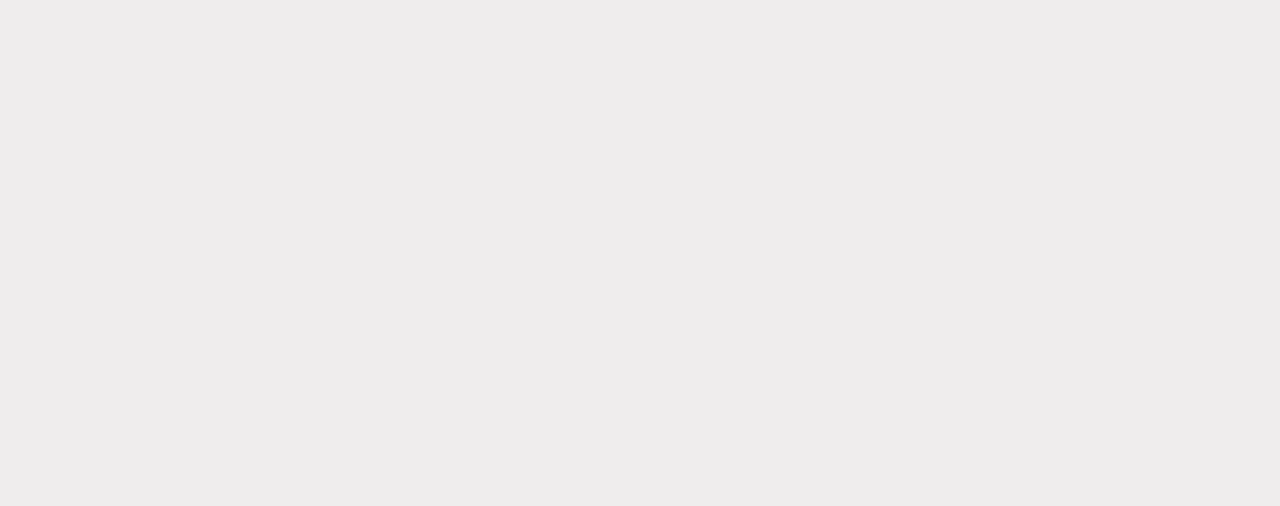
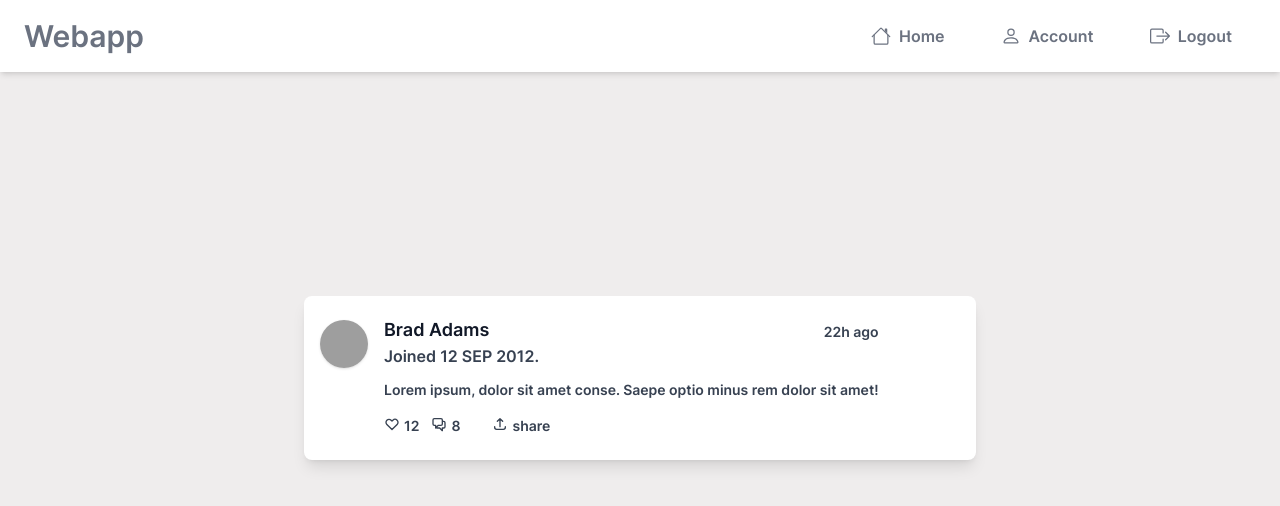
Before and after one commit to EhtishamSattar/travel-log-appp, a React (Create React App) app: page /content in a window 1280 px wide. Before the commit this address had no page. Shown: the top 506 px of the page. Built offline with nearby package versions, Linux system fonts and the light colour scheme; grey boxes are pictures that could not be loaded; a web font is replaced by a local one.

Commit message:
NavbarMain and Post section added

```diff
--- a/src/App.js
+++ b/src/App.js
@@ -9,6 +9,7 @@ import LoadingPage from './Components/LoadingPage';
 import Video from './Components/Video';
 import ContactUs from './Components/ContactUs';
 import Navbar from './Components/Navbar';
+import Plot from './Components/Plot';
 
 function App() {
   const [isLoading, setIsLoading] = useState(true);
@@ -33,6 +34,7 @@ function App() {
         <Route path="/signUp" element={<SignUp />} />
         <Route path="/travelooVideo" element={<Video />} />
         <Route path="/contactUs" element={<ContactUs/>} />
+        <Route path="/content" element={<Plot/>} />
       </Routes>
       }
 
--- a/src/Components/LoginPage.js
+++ b/src/Components/LoginPage.js
@@ -20,7 +20,7 @@ const LoginPage = () => {
                         </div>
 
                         <div>
-                            <input className="bg-[#4F46E5] w-full py-2 rounded-md text-white font-bold cursor-pointer hover:bg-[#181196]" type="submit" value="Login" />
+                            <Link to="/content"><input className="bg-[#4F46E5] w-full py-2 rounded-md text-white font-bold cursor-pointer hover:bg-[#181196]" type="submit" value="Login" /></Link>
                         </div>
 
 
--- /dev/null
+++ b/src/Components/NavbarMain.js
@@ -0,0 +1,38 @@
+import React from 'react'
+
+const NavbarMain = () => {
+    return (
+        <>
+            <div className="bg-gray-100">
+                <nav className="bg-white px-6 relative shadow-md">
+                    <div className="flex flex-row justify-between items-center py-2">
+                        <h3 className="font-semibold text-3xl text-gray-500">Webapp</h3>
+                        <div className="group flex flex-col items-center">
+                            <button className="p-2 rounded-lg md:hidden">
+                                <svg xmlns="http://www.w3.org/2000/svg" fill="currentColor" className="h-10 fill-current" viewBox="0 0 16 16"><path fill-rule="evenodd" d="M2.5 12a.5.5 0 0 1 .5-.5h10a.5.5 0 0 1 0 1H3a.5.5 0 0 1-.5-.5zm0-4a.5.5 0 0 1 .5-.5h10a.5.5 0 0 1 0 1H3a.5.5 0 0 1-.5-.5zm0-4a.5.5 0 0 1 .5-.5h10a.5.5 0 0 1 0 1H3a.5.5 0 0 1-.5-.5z" /></svg>
+                            </button>
+                            <div className="hidden group-hover:block md:block absolute md:static bg-white inset-x-0 top-16 py-3 shadow-md md:shadow-none text-gray-600">
+                                <div className="flex flex-row justify-center items-center text-center font-semibold text-gray-500">
+                                    <a className="px-6 py-1 flex flex-col md:flex-row md:items-center" href="#">
+                                        <svg xmlns="http://www.w3.org/2000/svg" fill="currentColor" className="fill-current h-10 md:h-5 px-2" viewBox="0 0 16 16"><path fill-rule="evenodd" d="M2 13.5V7h1v6.5a.5.5 0 0 0 .5.5h9a.5.5 0 0 0 .5-.5V7h1v6.5a1.5 1.5 0 0 1-1.5 1.5h-9A1.5 1.5 0 0 1 2 13.5zm11-11V6l-2-2V2.5a.5.5 0 0 1 .5-.5h1a.5.5 0 0 1 .5.5z" /><path fill-rule="evenodd" d="M7.293 1.5a1 1 0 0 1 1.414 0l6.647 6.646a.5.5 0 0 1-.708.708L8 2.207 1.354 8.854a.5.5 0 1 1-.708-.708L7.293 1.5z" /></svg>
+                                        Home
+                                    </a>
+                                    <a className="px-6 py-1 flex flex-col md:flex-row md:items-center" href="#">
+                                        <svg xmlns="http://www.w3.org/2000/svg" fill="currentColor" className="fill-current h-10 md:h-5 px-2" viewBox="0 0 16 16"><path d="M8 8a3 3 0 1 0 0-6 3 3 0 0 0 0 6zm2-3a2 2 0 1 1-4 0 2 2 0 0 1 4 0zm4 8c0 1-1 1-1 1H3s-1 0-1-1 1-4 6-4 6 3 6 4zm-1-.004c-.001-.246-.154-.986-.832-1.664C11.516 10.68 10.289 10 8 10c-2.29 0-3.516.68-4.168 1.332-.678.678-.83 1.418-.832 1.664h10z" /></svg>
+                                        Account
+                                    </a>
+                                    <a className="px-6 py-1 flex flex-col md:flex-row md:items-center" href="#">
+                                        <svg xmlns="http://www.w3.org/2000/svg" fill="currentColor" className="fill-current h-10 md:h-5 px-2" viewBox="0 0 16 16"><path fill-rule="evenodd" d="M10 12.5a.5.5 0 0 1-.5.5h-8a.5.5 0 0 1-.5-.5v-9a.5.5 0 0 1 .5-.5h8a.5.5 0 0 1 .5.5v2a.5.5 0 0 0 1 0v-2A1.5 1.5 0 0 0 9.5 2h-8A1.5 1.5 0 0 0 0 3.5v9A1.5 1.5 0 0 0 1.5 14h8a1.5 1.5 0 0 0 1.5-1.5v-2a.5.5 0 0 0-1 0v2z" /><path fill-rule="evenodd" d="M15.854 8.354a.5.5 0 0 0 0-.708l-3-3a.5.5 0 0 0-.708.708L14.293 7.5H5.5a.5.5 0 0 0 0 1h8.793l-2.147 2.146a.5.5 0 0 0 .708.708l3-3z" /></svg>
+                                        Logout
+                                    </a>
+                                </div>
+                            </div>
+                        </div>
+                    </div>
+                </nav>
+            </div>
+        </>
+    )
+}
+
+export default NavbarMain
--- /dev/null
+++ b/src/Components/Plot.js
@@ -0,0 +1,18 @@
+import React from 'react'
+import NavbarMain from './NavbarMain'
+import Post from './Post'
+
+const Plot = () => {
+    return (
+        <>
+
+            <NavbarMain />
+            <div className=''>
+
+                <Post />
+            </div>
+        </>
+    )
+}
+
+export default Plot
--- /dev/null
+++ b/src/Components/Post.js
@@ -0,0 +1,46 @@
+import React from 'react'
+
+const Post = () => {
+    return (
+        <>
+
+            <div className="flex bg-white shadow-lg rounded-lg mx-4 md:mx-auto my-56 max-w-md md:max-w-2xl ">
+                <div className="flex items-start px-4 py-6">
+                    <img className="w-12 h-12 rounded-full object-cover mr-4 shadow" src="https://images.unsplash.com/photo-1542156822-6924d1a71ace?ixlib=rb-1.2.1&ixid=eyJhcHBfaWQiOjEyMDd9&auto=format&fit=crop&w=500&q=60" alt="avatar"/>
+                        <div className="">
+                            <div className="flex items-center justify-between">
+                                <h2 className="text-lg font-semibold text-gray-900 -mt-1">Brad Adams </h2>
+                                <small className="text-sm text-gray-700">22h ago</small>
+                            </div>
+                            <p className="text-gray-700">Joined 12 SEP 2012. </p>
+                            <p className="mt-3 text-gray-700 text-sm">
+                                Lorem ipsum, dolor sit amet conse. Saepe optio minus rem dolor sit amet!
+                            </p>
+                            <div className="mt-4 flex items-center">
+                                <div className="flex mr-2 text-gray-700 text-sm mr-3">
+                                    <svg fill="none" viewBox="0 0 24 24" className="w-4 h-4 mr-1" stroke="currentColor">
+                                        <path stroke-linecap="round" stroke-linejoin="round" stroke-width="2" d="M4.318 6.318a4.5 4.5 0 000 6.364L12 20.364l7.682-7.682a4.5 4.5 0 00-6.364-6.364L12 7.636l-1.318-1.318a4.5 4.5 0 00-6.364 0z" />
+                                    </svg>
+                                    <span>12</span>
+                                </div>
+                                <div className="flex mr-2 text-gray-700 text-sm mr-8">
+                                    <svg fill="none" viewBox="0 0 24 24" className="w-4 h-4 mr-1" stroke="currentColor">
+                                        <path stroke-linecap="round" stroke-linejoin="round" stroke-width="2" d="M17 8h2a2 2 0 012 2v6a2 2 0 01-2 2h-2v4l-4-4H9a1.994 1.994 0 01-1.414-.586m0 0L11 14h4a2 2 0 002-2V6a2 2 0 00-2-2H5a2 2 0 00-2 2v6a2 2 0 002 2h2v4l.586-.586z" />
+                                    </svg>
+                                    <span>8</span>
+                                </div>
+                                <div className="flex mr-2 text-gray-700 text-sm mr-4">
+                                    <svg fill="none" viewBox="0 0 24 24" className="w-4 h-4 mr-1" stroke="currentColor">
+                                        <path stroke-linecap="round" stroke-linejoin="round" stroke-width="2" d="M4 16v1a3 3 0 003 3h10a3 3 0 003-3v-1m-4-8l-4-4m0 0L8 8m4-4v12" />
+                                    </svg>
+                                    <span>share</span>
+                                </div>
+                            </div>
+                        </div>
+                </div>
+            </div>
+        </>
+    )
+}
+
+export default Post
--- /dev/null
+++ b/src/Components/Sidebar.js
@@ -0,0 +1,14 @@
+import React from 'react'
+
+const Sidebar = () => {
+  return (
+    <>
+    <div className='h-screen bg-slate-500'>
+        Sidebar
+
+    </div>
+    </>
+  )
+}
+
+export default Sidebar
```
